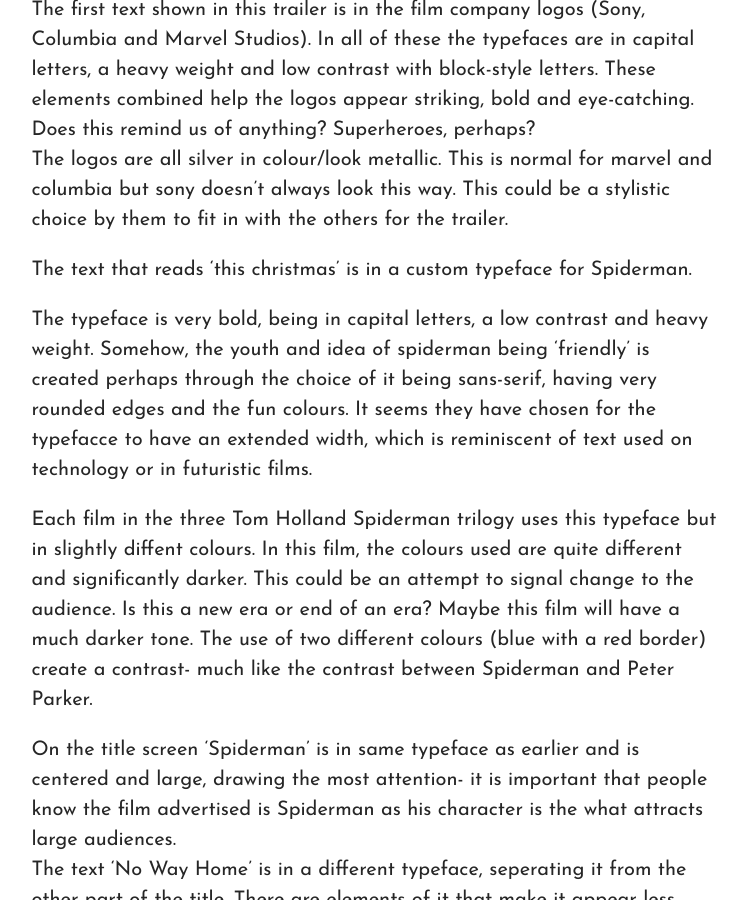
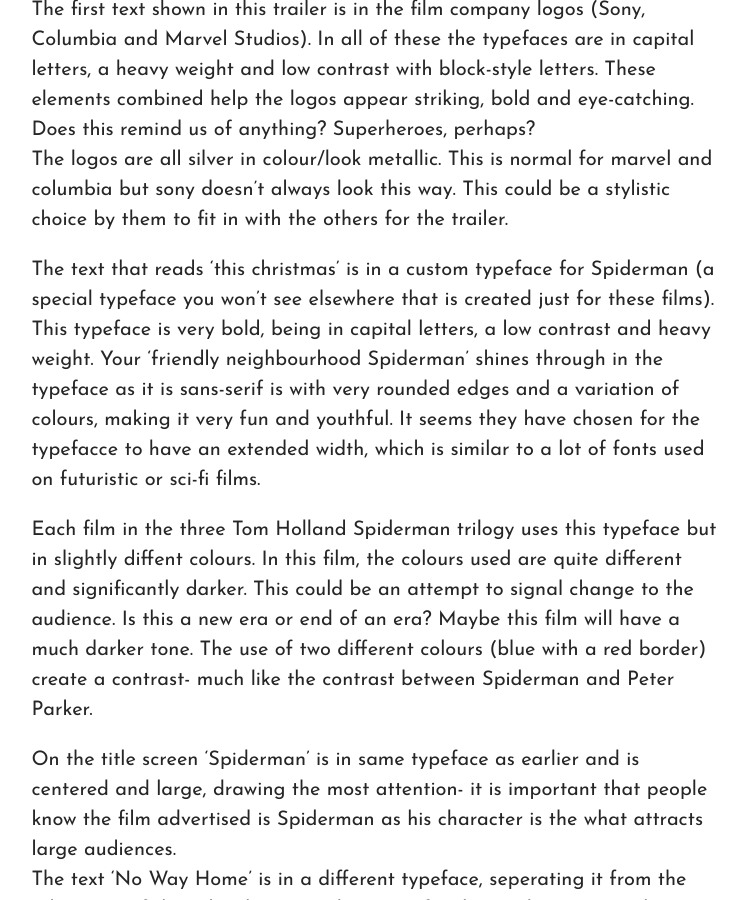
Before and after one commit to laurenlouisap/typography, a Jekyll site: the page built from _posts/2021-11-08-you-love-them-or-you-hate-them-its-the-trailers.md, in a window 1280 px wide and 900 px high, scrolled down 2733 px. Shown: the whole window, without its empty margins (263-1010 px from the left). Built offline with Jekyll 4.4.1, drawn with Linux system fonts in a browser that asks for light colours; some web fonts are replaced.

Commit message:
Update Post “2021-11-08-you-love-them-or-you-hate-them-its-the-trailers”

```diff
--- a/_posts/2021-11-08-you-love-them-or-you-hate-them-its-the-trailers.md
+++ b/_posts/2021-11-08-you-love-them-or-you-hate-them-its-the-trailers.md
@@ -42,9 +42,7 @@
 The first text shown in this trailer is in the film company logos (Sony, Columbia and Marvel Studios). In all of these the typefaces are in capital letters, a heavy weight and low contrast with block-style letters. These elements combined help the logos appear striking, bold and eye-catching. Does this remind us of anything? Superheroes, perhaps? \
 The logos are all silver in colour/look metallic. This is normal for marvel and columbia but sony doesn't always look this way. This could be a stylistic choice by them to fit in with the others for the trailer.
 
-The text that reads 'this christmas' is in a custom typeface for Spiderman.
-
-The typeface is very bold, being in capital letters, a low contrast and heavy weight. Somehow, the youth and idea of spiderman being 'friendly' is created perhaps through the choice of it being sans-serif, having very rounded edges and the fun colours. It seems they have chosen for the typefacce to have an extended width, which is reminiscent of text used on  technology or in futuristic films.
+The text that reads 'this christmas' is in a custom typeface for Spiderman (a special typeface you won't see elsewhere that is created just for these films). This typeface is very bold, being in capital letters, a low contrast and heavy weight. Your 'friendly neighbourhood Spiderman' shines through in the typeface as it is sans-serif is with very rounded edges and a variation of colours, making it very fun and youthful. It seems they have chosen for the typefacce to have an extended width, which is similar to a lot of fonts used on futuristic or sci-fi films.
 
 Each film in the three Tom Holland Spiderman trilogy uses this typeface but in slightly diffent colours. In this film, the colours used are quite different and significantly darker. This could be an attempt to signal change to the audience. Is this a new era or end of an era? Maybe this film will have a much darker tone. The use of two different colours (blue with a red border) create a contrast- much like the contrast between Spiderman and Peter Parker.
 
```
